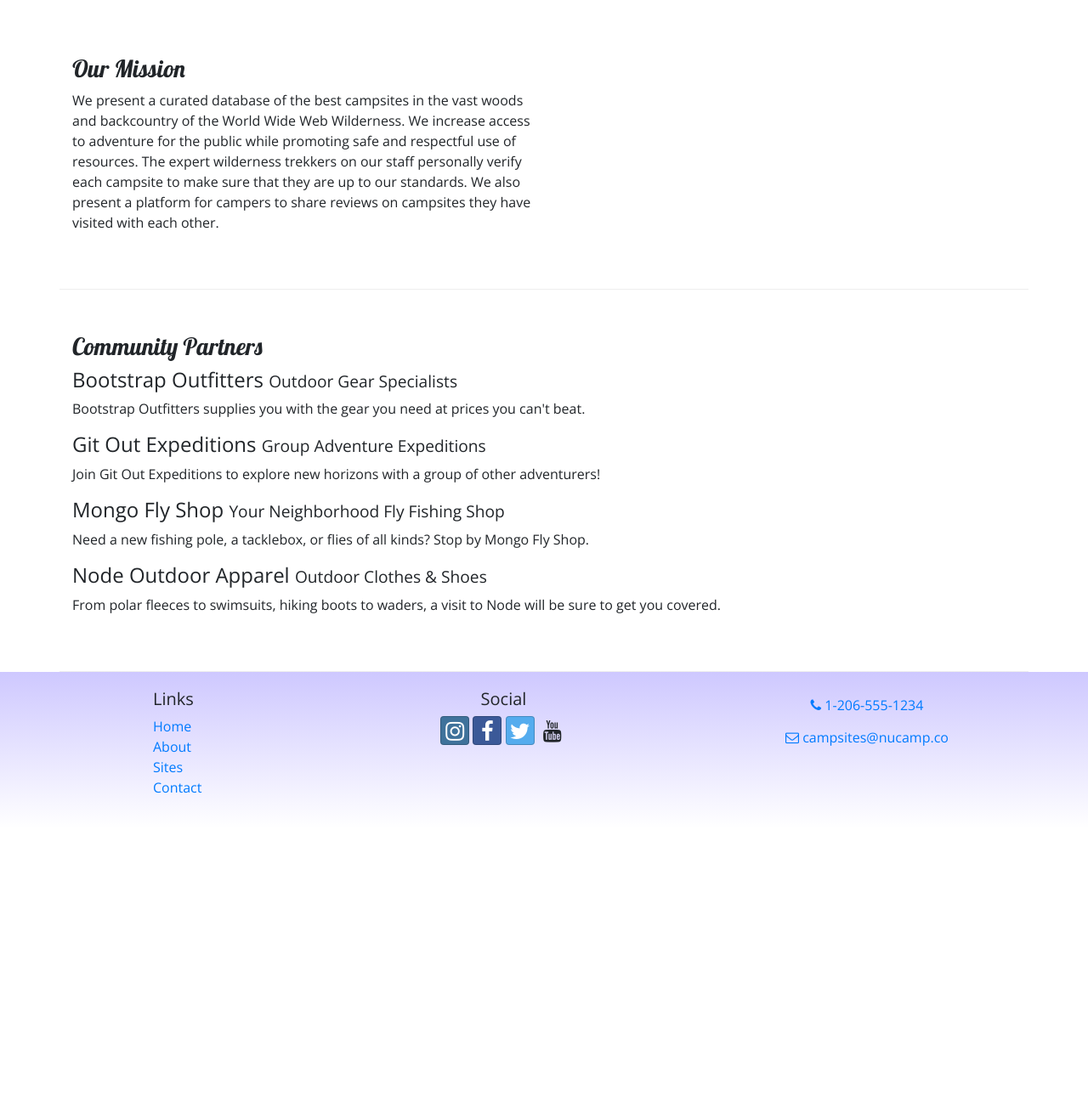
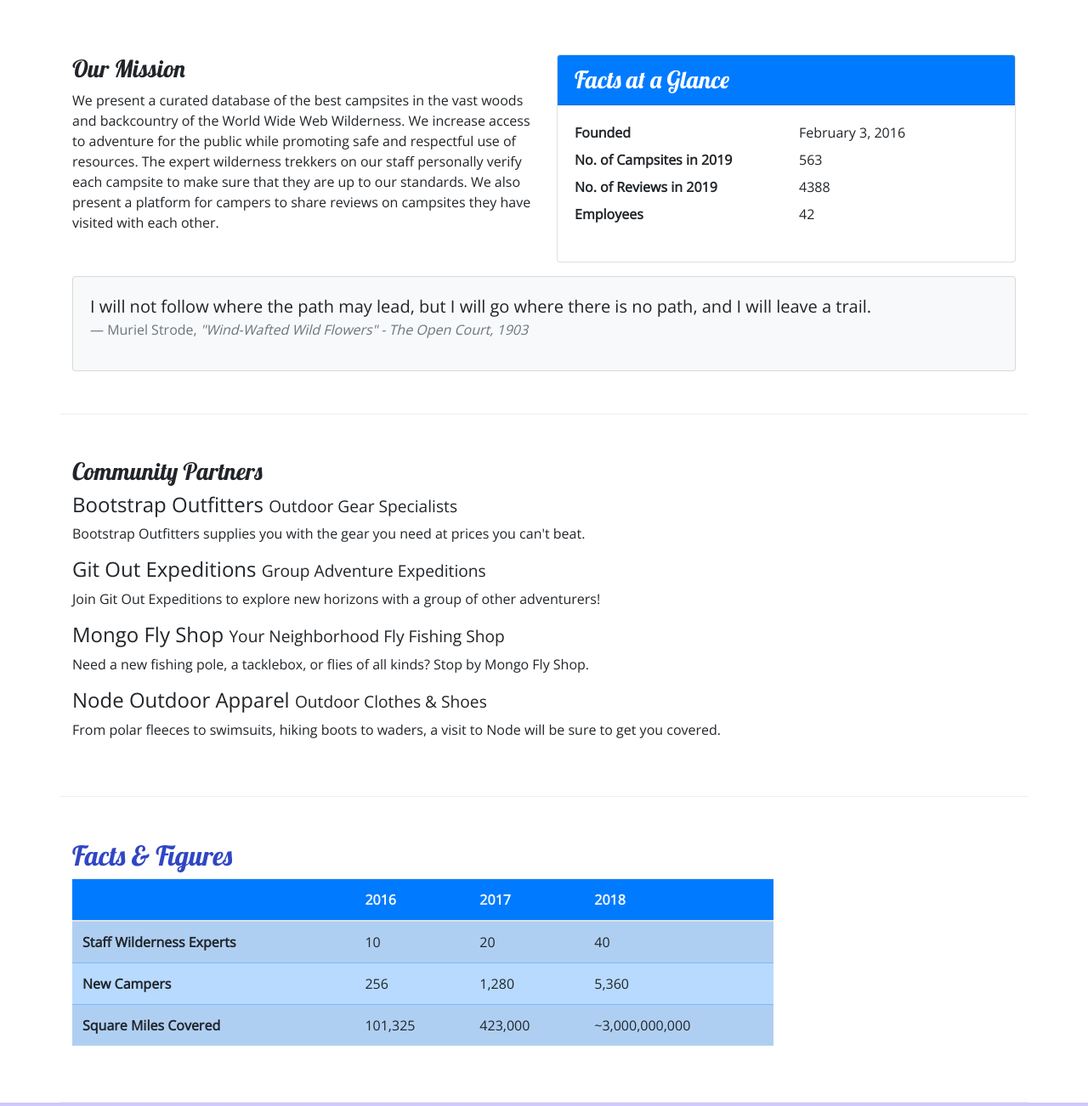
Before and after one commit to KickerJoe/NuCampSite, a website: page aboutus.html in a window 1280 px wide. Shown: the part 341-1643 px from the top of the page at 85% size. Before the commit the page ends 1316 px from the top, so only its background shows below. Drawn offline with nearby package versions, Linux system fonts and the light colour scheme.

Commit message:
Added table and cards to aboutus.html

```diff
--- a/aboutus.html
+++ b/aboutus.html
@@ -68,10 +68,39 @@
                 <h3>Our Mission</h3>
                 <p>We present a curated database of the best campsites in the vast woods and backcountry of the World Wide Web Wilderness. We increase access to adventure for the public while promoting safe and respectful use of resources. The expert wilderness trekkers on our staff personally verify each campsite to make sure that they are up to our standards. We also present a platform for campers to share reviews on campsites they have visited with each other.</p>
             </div>
+            <div class="col-sm-6">
+                <div class="card">
+                    <h3 class="card-header bg-primary text-white">Facts at a Glance</h3>
+                    <div class="card-body">
+                        <dl class="row">
+                            <dt class="col-6">Founded</dt>
+                            <dd class="col-6">February 3, 2016</dd>
+                            <dt class="col-6">No. of Campsites in 2019</dt>
+                            <dd class="col-6">563</dd>
+                            <dt class="col-6">No. of Reviews in 2019</dt>
+                            <dd class="col-6">4388</dd>
+                            <dt class="col-6">Employees</dt>
+                            <dd class="col-6">42</dd>
+                        </dl>
+                    </div>
+                </div>
+            </div>
+            <div class="col">
+                <div class="card bg-light mt-3">
+                    <blockquote class="blockquote card-body">
+                        <p class="mb-0">I will not follow where the path may lead, but I will go where there is no path, and I will leave a trail.</p>
+                        <footer class="blockquote-footer">Muriel Strode,
+                            <cite title="Source Title">"Wind-Wafted Wild Flowers" -
+                                The Open Court, 1903
+                            </cite>
+                        </footer>
+                    </blockquote>
+                </div>
+            </div>
         </div>
 
         <div class="row row-content">
-            <div class="col-12">
+            <div class="col">
                 <h3>Community Partners</h3>
                 <h4>Bootstrap Outfitters <small>Outdoor Gear Specialists</small></h4>
                 <p class="d-none d-sm-block">Bootstrap Outfitters supplies you with the gear you need at prices you can't beat.</p>
@@ -83,9 +112,47 @@
                 <p class="d-none d-sm-block">From polar fleeces to swimsuits, hiking boots to waders, a visit to Node will be sure to get you covered.</p>
             </div>
         </div>
+
+        <div class="row row-content">
+            <div class="col-sm-9">
+                <h2>Facts &amp; Figures</h2>
+                <div class="table-responsive">
+                    <table class="table table-striped">
+                        <thead>
+                            <tr class="bg-primary text-light">
+                                <th></th>
+                                <th>2016</th>
+                                <th>2017</th>
+                                <th>2018</th>
+                            </tr>
+                        </thead>
+                        <tbody class="table-primary">
+                            <tr>
+                                <th>Staff Wilderness Experts</th>
+                                <td>10</td>
+                                <td>20</td>
+                                <td>40</td>
+                            </tr>
+                            <tr>
+                                <th>New Campers</th>
+                                <td>256</td>
+                                <td>1,280</td>
+                                <td>5,360</td>
+                            </tr>
+                            <tr>
+                                <th>Square Miles Covered</th>
+                                <td>101,325</td>
+                                <td>423,000</td>
+                                <td>~3,000,000,000</td>
+                            </tr>
+                        </tbody>
+                    </table>
+                </div>
+            </div>
+       </div>
     </div>
 
-    <footer>
+    <footer class="site-footer">
         <div class="container">
             <div class="row">
                 <div class="col-4 col-sm-2 offset-1">
--- a/css/styles.css
+++ b/css/styles.css
@@ -14,7 +14,7 @@ header h2 {
    color: #CEC8FF;
 }
 
-footer {
+.site-footer {
     background-image: linear-gradient(#CEC8FF, white);
     padding: 20px 0;
 }
```
Also changed, not shown: contactus.html (+1 -1 lines), index.html (+1 -1 lines).
